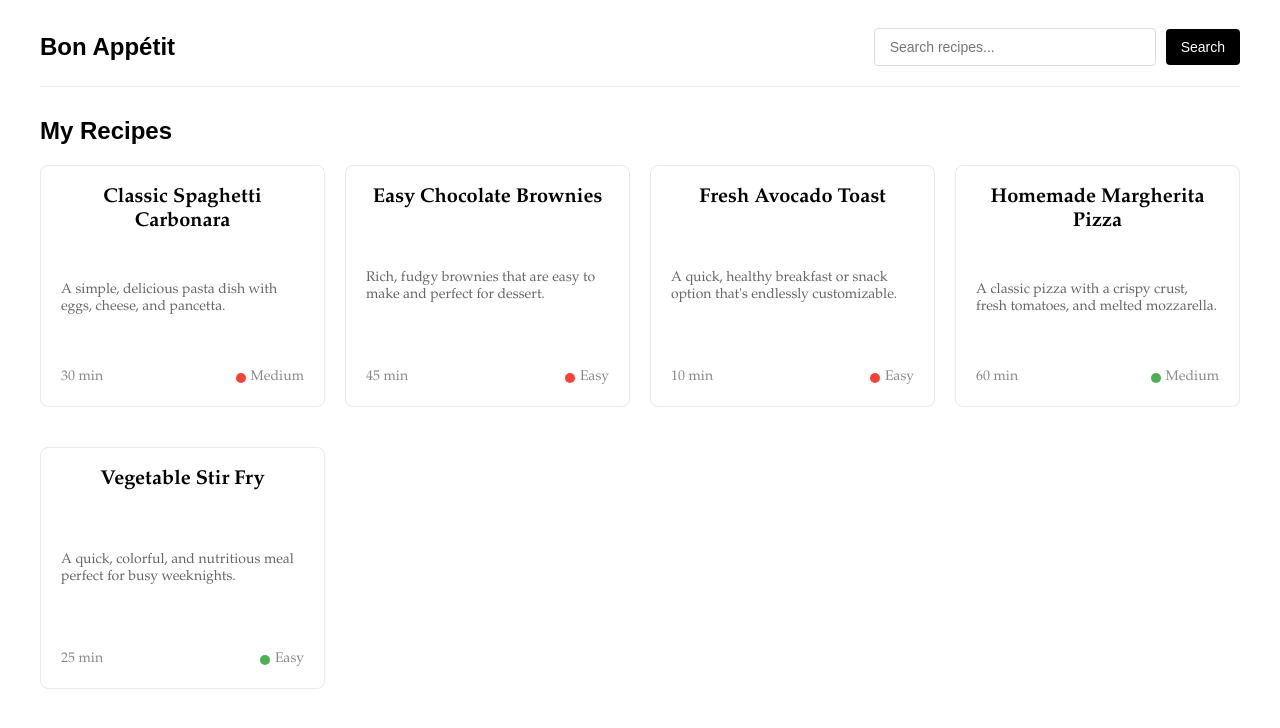
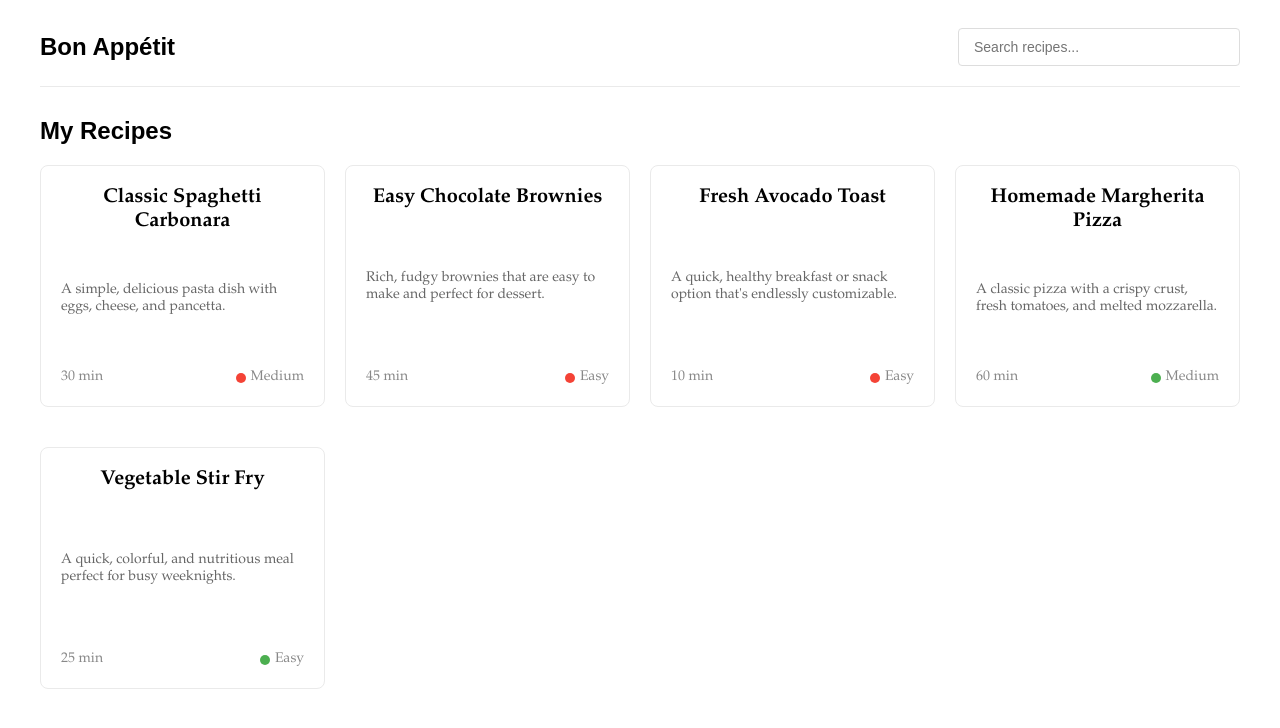
Before and after one commit to vighnesh-radhakrishnan/bon-appetit, a React (Vite) app: page / in a window 1280 px wide. Shown: the top 728 px of the page. Built offline with nearby package versions, Linux system fonts and the light colour scheme.

Commit message:
removed search button:

```diff
--- a/src/pages/NavBar.jsx
+++ b/src/pages/NavBar.jsx
@@ -43,21 +43,6 @@ const Navbar = ({ searchTerm, onSearch }) => {
             width: "250px",
           }}
         />
-        <button
-          style={{
-            marginLeft: "10px",
-            padding: "10px 15px",
-            backgroundColor: "black",
-            color: "white",
-            border: "none",
-            borderRadius: "4px",
-            cursor: "pointer",
-            fontSize: "14px",
-          }}
-          onClick={() => onSearch(searchTerm)}
-        >
-          Search
-        </button>
       </div>
     </nav>
   );
```
